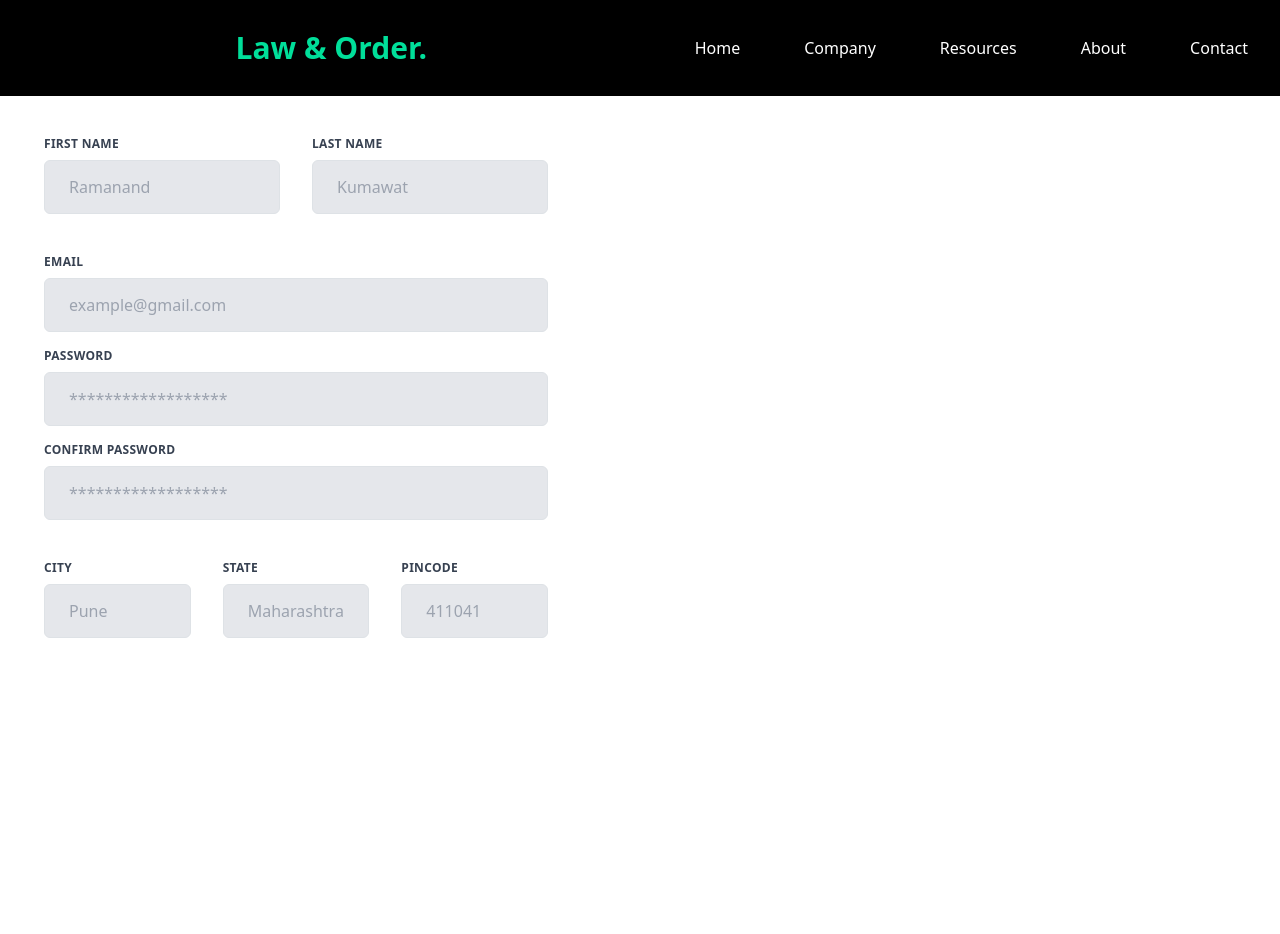
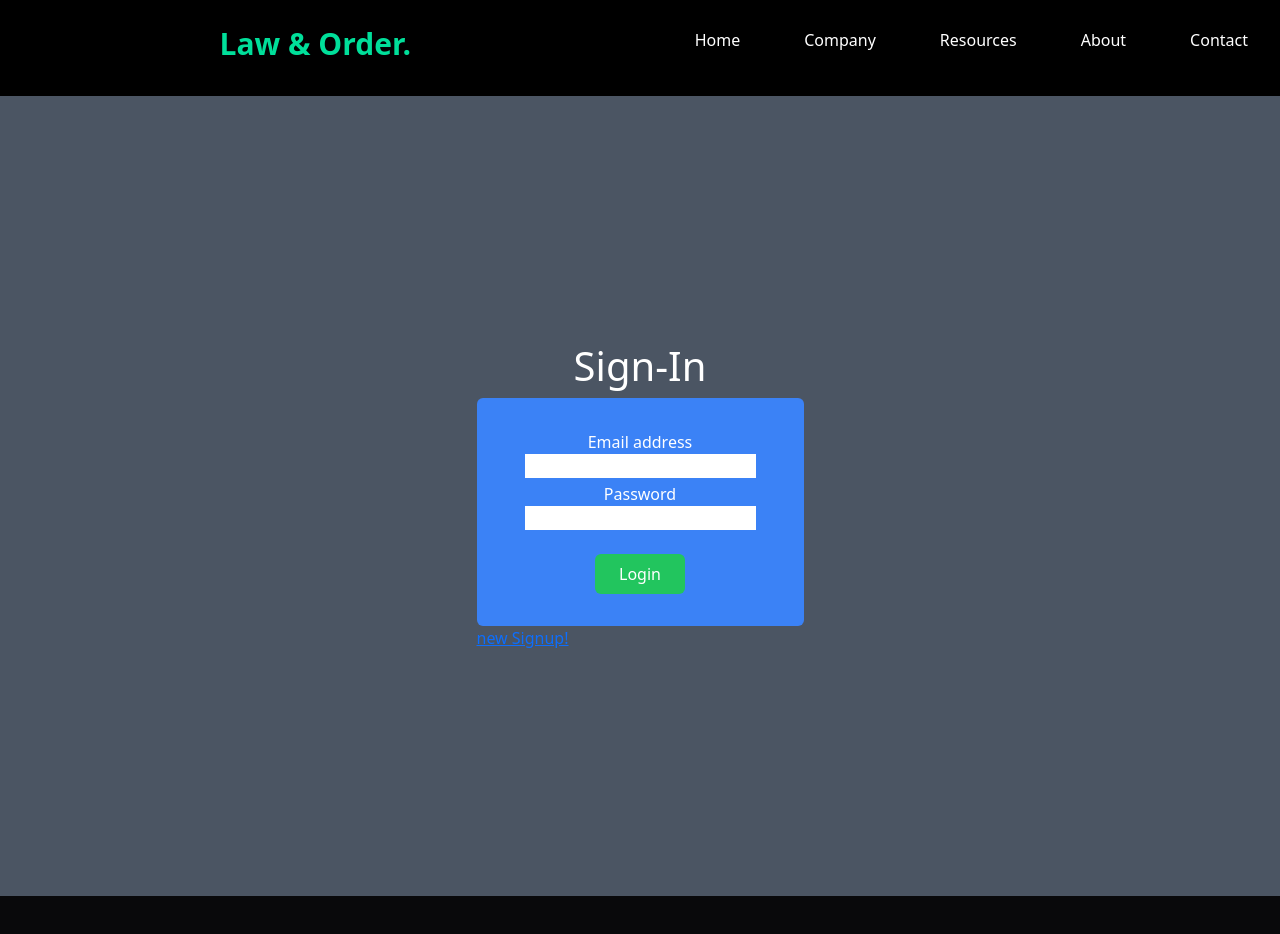
Before and after one commit to janmesh1814/Law, a React (Create React App) app in the folder hack/: page /page2 in a window 1280 px wide. After the commit the page ends 896 px from the top, so only its background shows below. Built offline with nearby package versions, Linux system fonts and the light colour scheme.

Commit message:
added basic routes

```diff
--- a/hack/package.json
+++ b/hack/package.json
@@ -13,6 +13,7 @@
     "react-bootstrap": "^2.10.2",
     "react-dom": "^18.2.0",
     "react-icons": "^5.0.1",
+    "react-router-dom": "^6.22.3",
     "react-scripts": "5.0.1",
     "tailwindcss": "^3.4.3",
     "web-vitals": "^2.1.4"
--- a/hack/src/App.js
+++ b/hack/src/App.js
@@ -1,12 +1,22 @@
 import './App.css';
 import 'bootstrap/dist/css/bootstrap.min.css';
-import LoginPage from './mycomponent/login';
+import Home from './mycomponent/home';
+import LoginProf from './mycomponent/loginprof';
 
-import Register from './mycomponent/register';
+import { BrowserRouter, Routes, Route } from "react-router-dom";
+import LoginUsr from './mycomponent/loginuser';
+
 function App() {
   return (
     <>
-    <LoginPage/>
+<BrowserRouter>
+      <Routes>
+        <Route exact path="/" element={<Home />}></Route>
+          <Route exact path="page1" element={<LoginUsr/>}></Route>
+          <Route exact path="page2" element={<LoginProf/>}></Route>
+
+      </Routes>
+    </BrowserRouter>
     </>
   );
 }
--- /dev/null
+++ b/hack/src/mycomponent/home.jsx
@@ -0,0 +1,26 @@
+import { Link } from "react-router-dom";
+import Header from "./header";
+import React from 'react';
+function Home() {
+    return (<>
+    <Header/>
+    <div className="bg-gray-600">
+    <div className="flex items-center justify-center h-screen">
+
+        <div className="text-center">
+        <Link to="/page1">
+          <button className="mx-2 my-2 px-8 py-2 bg-blue-500 text-white rounded-md">Professional</button>
+          </Link>
+      <br/>
+      <Link to="/page2">
+          <button className="mx-2 my-2 px-8 py-2 bg-blue-500 text-white rounded-md">User</button>
+          </Link>
+
+        </div>
+      </div>
+      </div>
+
+    </>
+    );
+}
+export default Home;
--- a/hack/src/mycomponent/login.jsx
+++ b/hack/src/mycomponent/login.jsx
@@ -5,13 +5,13 @@ function LoginPage() {
         <><Header/>
         <div className='h-screen w-screen '>
 
-            <form class="w-full max-w-lg m-10" >
-                <div class="flex flex-wrap -mx-3 mb-6">
-                    <div class="w-full md:w-1/2 px-3 mb-6 md:mb-0">
-                        <label class="block uppercase tracking-wide text-gray-700 text-xs font-bold mb-2" for="grid-first-name">
+            <form className="w-full max-w-lg m-10" >
+                <div className="flex flex-wrap -mx-3 mb-6">
+                    <div className="w-full md:w-1/2 px-3 mb-6 md:mb-0">
+                        <label className="block uppercase tracking-wide text-gray-700 text-xs font-bold mb-2" for="grid-first-name">
                             First Name
                         </label>
-                        <input class="appearance-none block w-full bg-gray-200 text-gray-700 border border-gray-500 rounded py-3 px-4 mb-3 leading-tight focus:outline-none focus:bg-white" id="grid-first-name" type="text" placeholder="Ramanand" />
+                        <input className="appearance-none block w-full bg-gray-200 text-gray-700 border border-gray-500 rounded py-3 px-4 mb-3 leading-tight focus:outline-none focus:bg-white" id="grid-first-name" type="text" placeholder="Ramanand" />
                         {/* <p class="text-red-500 text-xs italic">Please fill out this field.</p> */}
                     </div>
                     <div class="w-full md:w-1/2 px-3">
--- /dev/null
+++ b/hack/src/mycomponent/loginprof.jsx
@@ -0,0 +1,35 @@
+import React from 'react';
+import Header from './header';
+import { Link } from 'react-router-dom';
+function LoginProf (){
+    return (
+<>
+<Header/>
+<div className='flex-1 bg-gray-600'>
+
+<div className="flex items-center justify-center h-screen ">
+        <div >
+        <h1 className='text-center text-white'>Sign-In</h1>
+          <form className="text-center  px-5 py-8  bg-blue-500 text-white rounded-md">
+
+            <div >
+              <span >Email address </span>
+              <br/>
+              <input className="bg-white" type="text" id="email" name="email" />
+            </div>
+            <div  className='mt-1'>
+              <span htmlFor="password">Password</span>
+              <br/>
+              <input className="bg-white" type="password" id="password" name="password" />
+            </div>
+            <button type="submit" className="mt-4 px-4 py-2 bg-green-500 text-white rounded-md">Login</button>
+          </form>
+          <Link to="Signupprof">new Signup!</Link>
+        </div>
+      </div>
+      </div>
+</>
+    );
+
+}
+export default LoginProf
--- /dev/null
+++ b/hack/src/mycomponent/loginuser.jsx
@@ -0,0 +1,35 @@
+import React from 'react';
+import Header from './header';
+import { Link } from 'react-router-dom';
+function LoginUsr (){
+    return (
+<>
+<Header/>
+<div className='flex-1 bg-gray-600'>
+
+<div className="flex items-center justify-center h-screen ">
+        <div >
+        <h1 className='text-center text-white'>Sign-In</h1>
+          <form className="text-center  px-5 py-8  bg-blue-500 text-white rounded-md">
+
+            <div >
+              <span >Email address </span>
+              <br/>
+              <input className="bg-white" type="text" id="email" name="email" />
+            </div>
+            <div  className='mt-1'>
+              <span htmlFor="password">Password</span>
+              <br/>
+              <input className="bg-white" type="password" id="password" name="password" />
+            </div>
+            <button type="submit" className="mt-4 px-4 py-2 bg-green-500 text-white rounded-md">Login</button>
+          </form>
+          <Link to="Signupusr">new Signup!</Link>
+        </div>
+      </div>
+      </div>
+</>
+    );
+
+}
+export default LoginUsr
```
Also changed, not shown: 1 other file (tests, documents, lock files or other folders).
